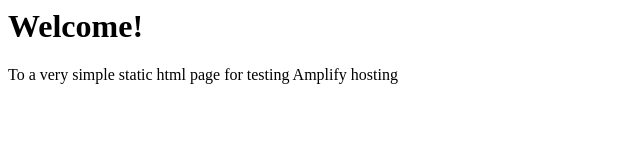
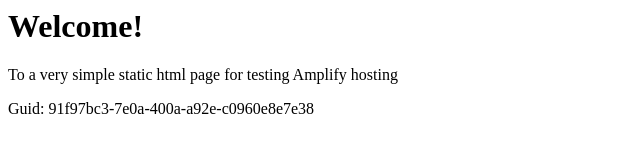
Before and after one commit to aws-aemilia-iad/Github-PR-Commit-Integration-Test-DoNotTouch-v1-gamma-us-east-1, a website: page src/index.html in a window 1280 px wide. Shown: the whole page, without its empty margins (0-640 px from the left). Drawn offline with Linux system fonts and the light colour scheme.

Commit message:
commit from integ tests

```diff
--- a/src/index.html
+++ b/src/index.html
@@ -1,3 +1,5 @@
+
+
 <html lang="en">
 
 <head>
@@ -10,6 +12,6 @@
 <body>
     <h1>Welcome!</h1>
     <p>To a very simple static html page for testing Amplify hosting</p>
-</body>
+    <p>Guid: 91f97bc3-7e0a-400a-a92e-c0960e8e7e38</p></body>
 
 </html>
```
